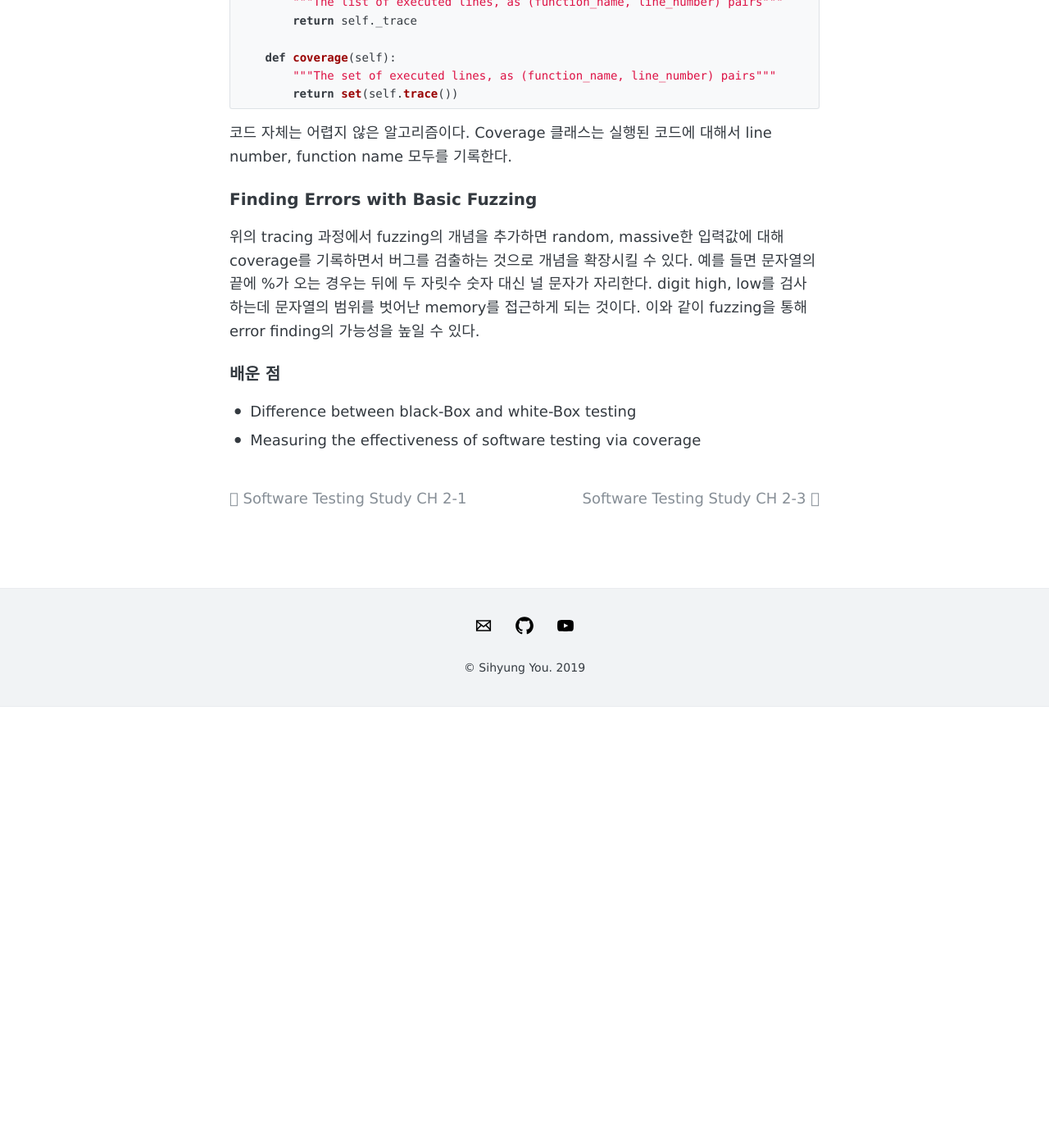
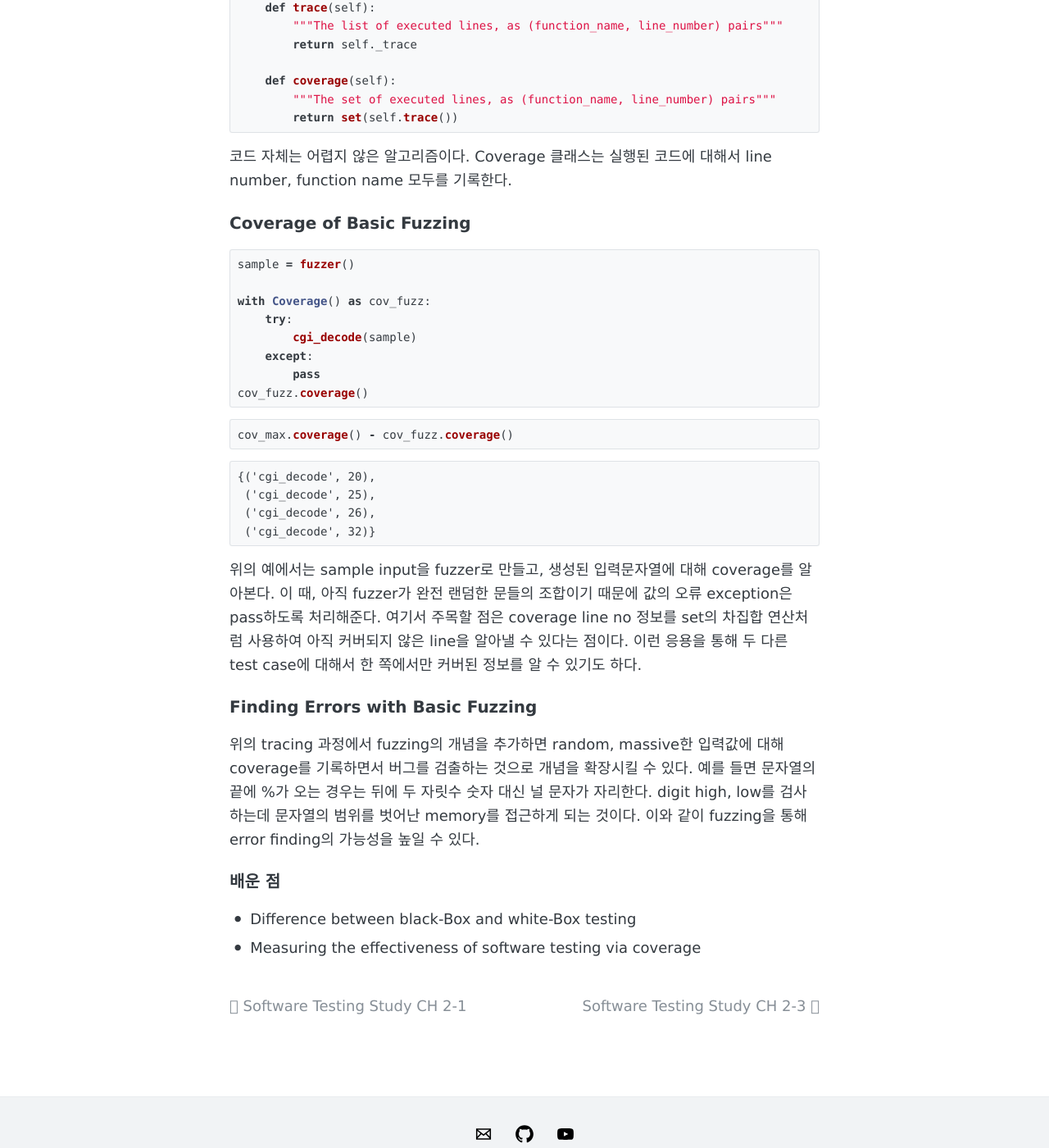
Before and after one commit to sihyungyou/sihyungyou.github.io, a Jekyll site: the page built from _posts/2019-07-23-fuzzingbook-ch2-2.md, in a window 1280 px wide and 1400 px high, scrolled down 3090 px. Shown: the whole window at 82% size. Built offline with Jekyll 4.4.1, drawn with Linux system fonts in a browser that asks for light colours; before the commit the page ends 3952 px from its top, so only the background shows below that; some of the changed text lies outside the part shown.

Commit message:
working on 2-2

```diff
--- a/_posts/2019-07-23-fuzzingbook-ch2-2.md
+++ b/_posts/2019-07-23-fuzzingbook-ch2-2.md
@@ -55,7 +55,7 @@ White-Box Testing은 implementation에 대해 테스팅하는 개념이다. 구
 - Statement coverage : each statement in the code must be executed by at least one test input.
 - Branch coverage : each branch in the code must be taken by at least one test input. (This translates to each if and while decision once being true, and once being false.)
 
-White-Box Testing의 장점은 implemented behavior에서 에러를 찾을 수 있다는 것이다. 또한 test case가 specification에 대한 충분한 디테일이 주어지지 않았더라도 시행될 수 있다.
+White-Box Testing의 장점은 implemented behavior에서 에러를 찾을 수 있다는 것이다. 또한 test case가 specification에 대한 충분한 디테일이 주어지지 않았더라도 시행될 수 있다. 다만 non-implemented behavior에 대해서는 놓칠 수 있다. 예를 들어 몇몇 specified functionality가 빠졌다면 white-box testing은 그것에 대한 에러를 검출해내지 못할 것이다.
 
 ### Tracing Executions
 White-box testing의 장점중 하나는 프로그램의 어떤 부분이 cover 되었는지 자동적으로 판단할 수 있다는 것이다. 이를 위해서는 각 executed/not executed codes의 정보를 프로그래머에게 전달해줘야 한다. 그 정보를 모으는 것이 tracing이라고 할 수 있다. 테스트 하려는 함수이름을 주면 몇 번째 line에서 실행되었는지 반환하거나, 프로그램의 입력값에 대해 그것을 처리하기 위해서 어떤 함수들이 실행되었는지 line no를 반환하기도 한다. 적절하게 tracing 함수를 adjust 함으로써 coverage 끼리 비교하는 것도 가능하다. 예를 들면 두 다른 문자열에 대해 coverage를 기록하고 차집합을 출력하면 한 문자열에서만 실행된 코드 라인을 알아낼 수 있다. 혹은 모든 경우에 대해 기록한 coverage에서 특정 문자열의 coverage를 빼면 실행되지 않은 함수를 알아낼 수도 있다.
@@ -100,6 +100,28 @@ class Coverage(object):
 
 코드 자체는 어렵지 않은 알고리즘이다. Coverage 클래스는 실행된 코드에 대해서 line number, function name 모두를 기록한다.
 
+### Coverage of Basic Fuzzing
+~~~python
+sample = fuzzer()
+
+with Coverage() as cov_fuzz:
+    try:
+        cgi_decode(sample)
+    except:
+        pass
+cov_fuzz.coverage()
+~~~
+~~~python
+cov_max.coverage() - cov_fuzz.coverage()
+~~~
+~~~
+{('cgi_decode', 20),
+ ('cgi_decode', 25),
+ ('cgi_decode', 26),
+ ('cgi_decode', 32)}
+ ~~~
+위의 예에서는 sample input을 fuzzer로 만들고, 생성된 입력문자열에 대해 coverage를 알아본다. 이 때, 아직 fuzzer가 완전 랜덤한 문들의 조합이기 때문에 값의 오류 exception은 pass하도록 처리해준다. 여기서 주목할 점은 coverage line no 정보를 set의 차집합 연산처럼 사용하여 아직 커버되지 않은 line을 알아낼 수 있다는 점이다. 이런 응용을 통해 두 다른 test case에 대해서 한 쪽에서만 커버된 정보를 알 수 있기도 하다.
+
 ### Finding Errors with Basic Fuzzing
 위의 tracing 과정에서 fuzzing의 개념을 추가하면 random, massive한 입력값에 대해 coverage를 기록하면서 버그를 검출하는 것으로 개념을 확장시킬 수 있다. 예를 들면 문자열의 끝에 %가 오는 경우는 뒤에 두 자릿수 숫자 대신 널 문자가 자리한다. digit high, low를 검사하는데 문자열의 범위를 벗어난 memory를 접근하게 되는 것이다. 이와 같이 fuzzing을 통해 error finding의 가능성을 높일 수 있다.
 
```
